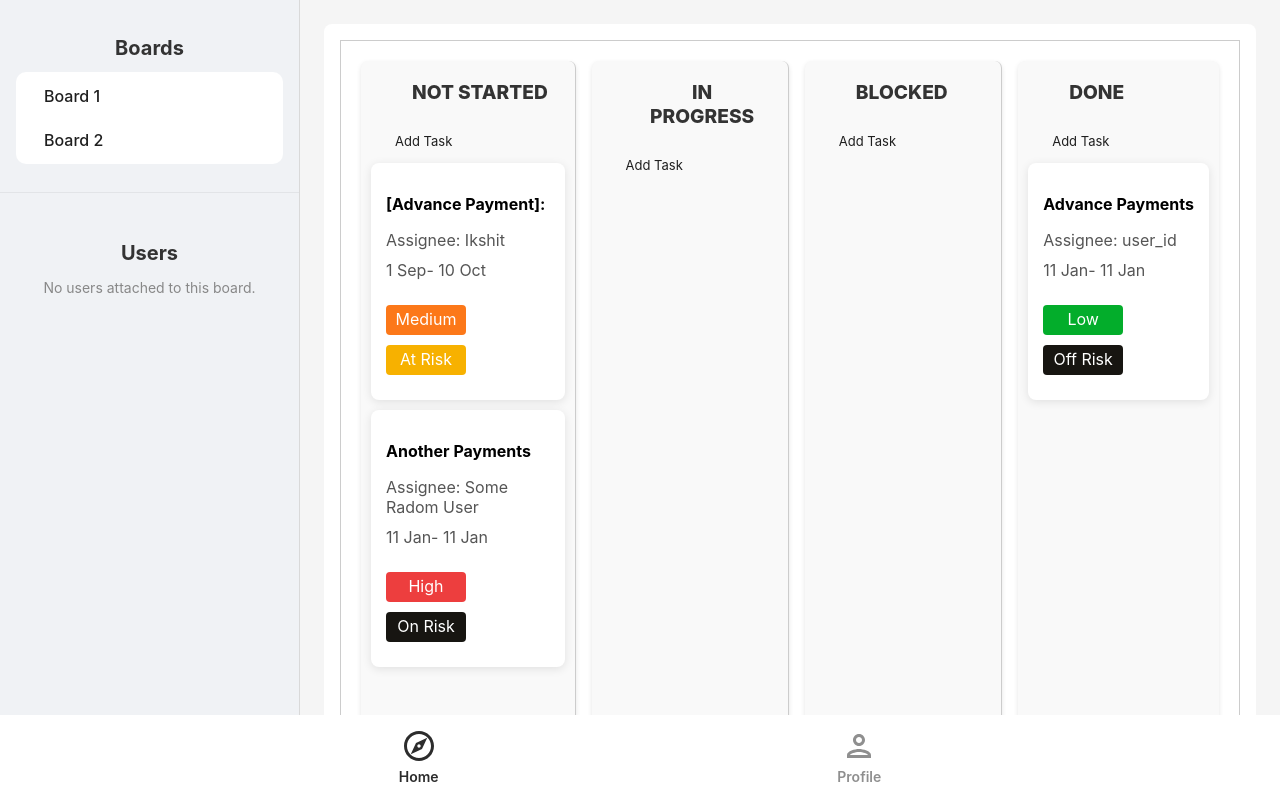
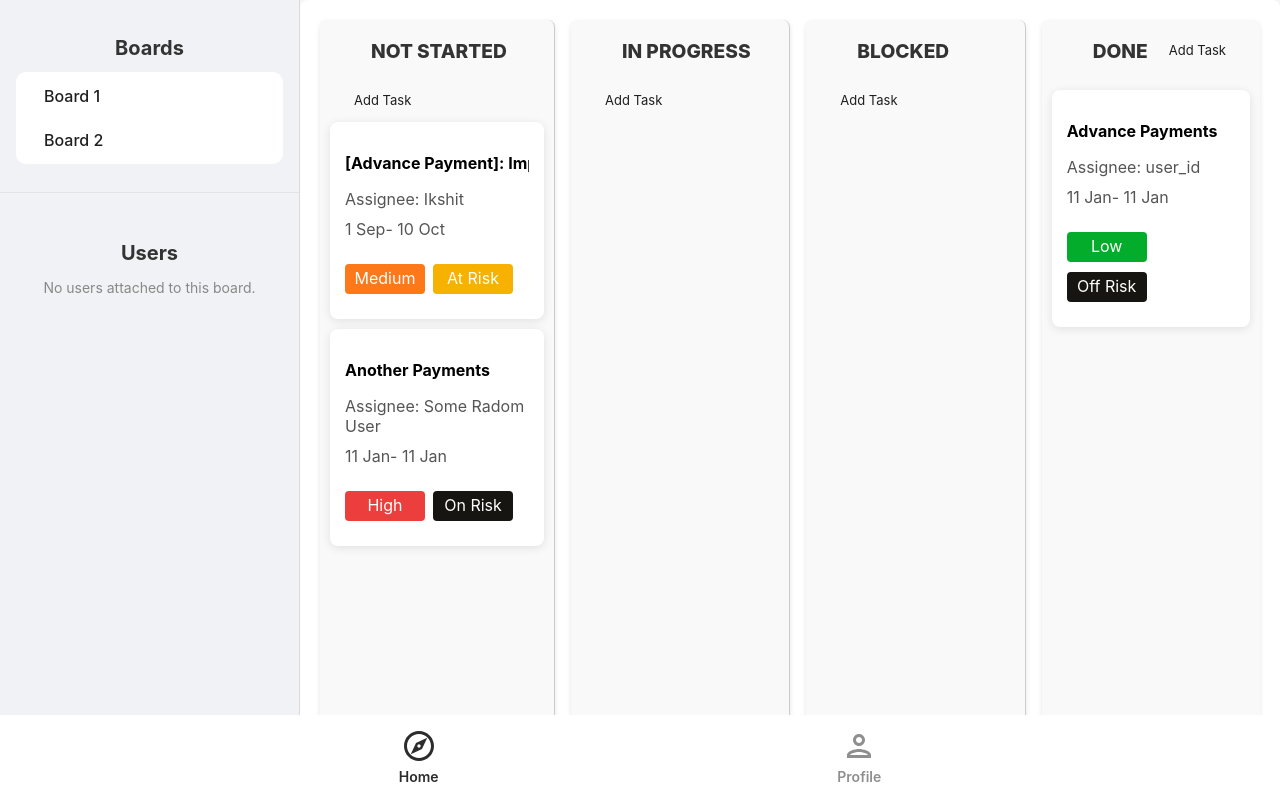
Before and after one commit to ikshitd/Ship-It, a React (Create React App) app: page / in a window 1280 px wide. Built offline with nearby package versions, Linux system fonts and the light colour scheme.

Commit message:
fix: Updating some layout and css

```diff
--- a/src/components/Bar/Sidebar.js
+++ b/src/components/Bar/Sidebar.js
@@ -80,8 +80,8 @@ export default function Sidebar() {
           )}
         </div>
       </Sider>
-      <Layout style={{ padding: '24px' }}>
-        <Content style={{ background: '#fff', padding: '16px', borderRadius: '8px' }}>
+      <Layout>
+        <Content style={{ background: '#fff', borderRadius: '8px' }}>
           {selectedBoard ? (
             <Board board={selectedBoard} />
           ) : (
--- a/src/components/Board/Board.js
+++ b/src/components/Board/Board.js
@@ -24,7 +24,7 @@ export default function Board({ board }) {
     <DragDropContext
       onDragEnd={onDragEnd}
       style={{
-        transitionDuration: '0.02s',
+        transitionDuration: '0s',
         transitionTimingFunction: 'cubic-bezier(0.25, 0.8, 0.25, 1)',
         willChange: 'transform',
       }}
--- a/src/index.css
+++ b/src/index.css
@@ -883,7 +883,7 @@ h3 {
   display: flex;
   padding: 20px;
   height: 100%;
-  border: 1px solid #ccc;
+  /* border: 1px solid #ccc; */
 }
 
 .section-container {
```
